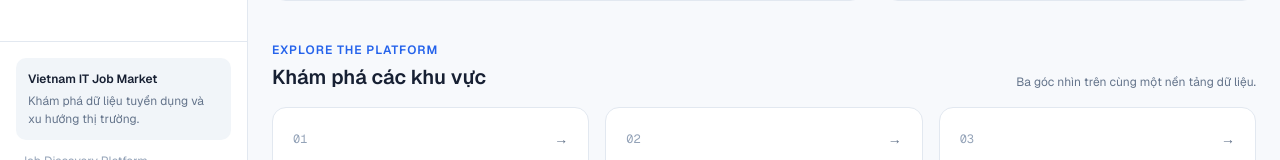
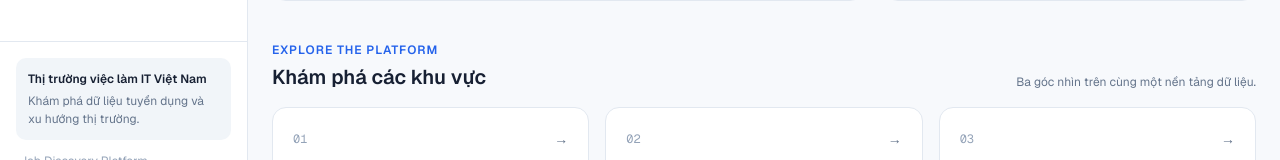
Before and after one commit to VoHoangPhucDTA/job-discovery-platform, a Next.js app in the folder frontend/: page / in a window 1280 px wide. Shown: the part 614-774 px from the top of the page. Built offline with nearby package versions, Linux system fonts and the light colour scheme.

Commit message:
content(ui): localize application navigation labels

```diff
--- a/frontend/app/components/shell/app-shell.tsx
+++ b/frontend/app/components/shell/app-shell.tsx
@@ -217,7 +217,7 @@ export function AppShell({ children }: { children: ReactNode }) {
         <div className="border-t border-border p-4">
           <div className="rounded-md bg-surface-muted px-3 py-3">
             <p className="text-small font-semibold text-foreground">
-              Vietnam IT Job Market
+              Thị trường việc làm IT Việt Nam
             </p>
             <p className="mt-1 text-small text-muted-foreground">
               Khám phá dữ liệu tuyển dụng và xu hướng thị trường.
```
